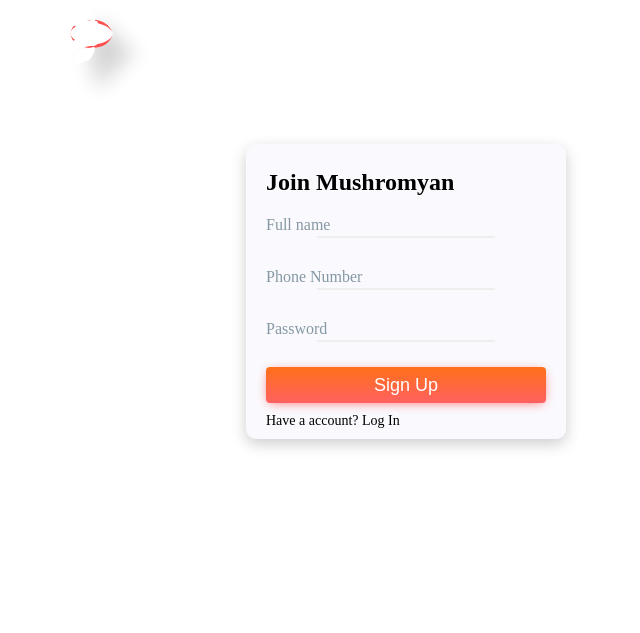
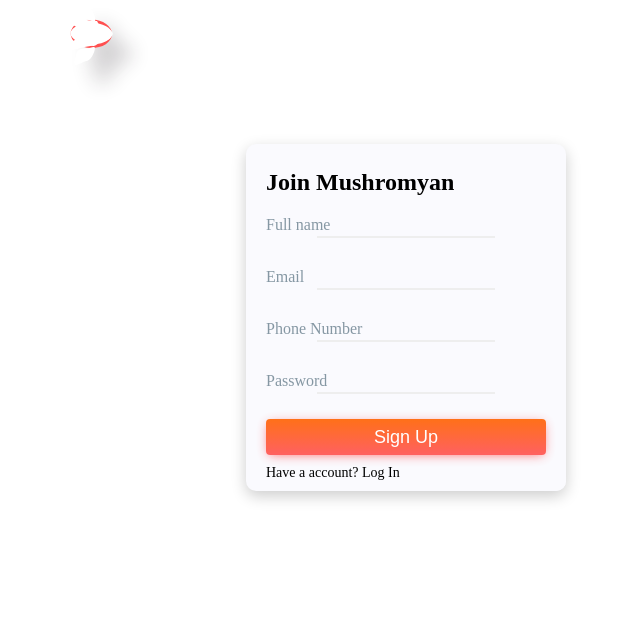
Before and after one commit to zsaaupo/ecom, a Django app: page /user/join in a window 1280 px wide. Shown: the part 146-779 px from the top of the page, without its empty margins (234-874 px from the left). Run offline with Django 4.2, Linux system fonts and the light colour scheme.

Commit message:
OTP send by email added

```diff
--- a/Customer/admin.py
+++ b/Customer/admin.py
@@ -6,6 +6,7 @@
     list_display = [
         "user",
         "full_name",
+        "email",
         "phone_number"
     ]
 
--- a/Customer/models.py
+++ b/Customer/models.py
@@ -5,6 +5,7 @@
 
     user = models.OneToOneField(User, on_delete=models.PROTECT)
     full_name = models.CharField(max_length=50)
+    email = models.EmailField(max_length=100, unique=True)
     phone_number = models.CharField(max_length=11)
     otp = models.CharField(max_length=6, null=True, blank=True)
 
--- a/Customer/templates/signUp.html
+++ b/Customer/templates/signUp.html
@@ -9,6 +9,10 @@
             <div class="input">
                 <input type="text" id="full_name" name="full_name" class="input_field" required />
                 <label for="full_name" class="input_label">Full name</label>
+            </div>
+            <div class="input">
+                <input type="email" id="email" name="email" class="input_field" required />
+                <label for="email" class="input_label">Email</label>
             </div>
             <div class="input">
                 <input type="text" id="phone_number" name="phone_number" class="input_field" required />
@@ -367,12 +371,13 @@
         $("#sign_up_form").submit(function(e){
             e.preventDefault();
             var full_name = $("#full_name").val();
+            var email = $("#email").val();
             var phone_number = $("#phone_number").val();
             var password = $("#password").val();
             $.ajax({
                 type: "POST",
                 url: "/user/sign_up_api/",
-                data: JSON.stringify({'full_name': full_name, 'phone_number': phone_number, 'password': password}),
+                data: JSON.stringify({'full_name': full_name, 'email': email, 'phone_number': phone_number, 'password': password}),
                 contentType: "application/json; charset=utf-8",
                 dataType: "json",
                 success: function(response){
@@ -398,7 +403,7 @@
             $.ajax({
                 type: 'PUT',
                 url: '/user/OTP_check_api/',
-                data: JSON.stringify({'phone_number': phone_number, 'otp': otp}),
+                data: JSON.stringify({'phone_number': phone_number, 'otp': otp,}),
                 contentType: "application/json; charset=utf-8",
                 dataType: "json",
                 success: function(response){
--- a/Customer/views.py
+++ b/Customer/views.py
@@ -10,6 +10,10 @@
 from django.contrib.auth.hashers import make_password, check_password
 from .models import Customer
 
+# email imports
+import smtplib
+from email.mime.multipart import MIMEMultipart
+from email.mime.text import MIMEText
 
 def sign_up(request):
     return render(request, "signUp.html")
@@ -43,6 +47,57 @@
 
 
 
+# OTP send by email
+
+
+def send_mail(to, subject, body):
+
+    smtp_server = 'smtp.gmail.com'
+    smtp_port = '465'
+    sender_email = 'mushroomyan01@gmail.com'
+    sender_password = 'fjjvrpvxrrubkbsg'
+    server = None
+
+    try:
+        server = smtplib.SMTP_SSL(smtp_server, smtp_port)
+        server.ehlo()
+        server.login(sender_email, sender_password)
+        msg = MIMEMultipart()
+        msg['From'] = sender_email
+        msg['To'] = to
+        msg['Subject'] = subject
+
+
+        html = """\
+        <html>
+            <head></head>
+            <body>
+        """
+        html += body.replace('\r\n', '<br/>\r\n')
+        """
+            </body>
+        </html>
+        """
+        msg.attach(MIMEText(html, 'html'))
+        server.sendmail(
+            from_addr=sender_email,
+            to_addrs=to,
+            msg=msg.as_string())
+        print("Mail Send")
+    except Exception as ex:
+        print(str(ex))
+    finally:
+        if server != None:
+            server.quit()
+
+
+def thread_send_email(to, subject, body):
+
+    thread = Thread(target=send_mail, args=(to, subject, body))
+    thread.start()
+
+
+
 
 # APIs
 
@@ -61,6 +116,10 @@
             if 'full_name' not in data or data['full_name'] == '':
                 result['massage'] = "Name can not be null."
                 result['error'] = "Full name"
+                return Response(result, status=HTTP_400_BAD_REQUEST)
+            if 'email' not in data or data['email'] == '':
+                result['massage'] = "Email can not be null."
+                result['error'] = "Email"
                 return Response(result, status=HTTP_400_BAD_REQUEST)
             if 'phone_number' not in data or data['phone_number'] == '':
                 result['massage'] = "Phone number can not be null."
@@ -85,16 +144,19 @@
                 random_number = random.randint(000000, 999999)
                 customer = Customer()
                 customer.full_name = data['full_name']
+                customer.email = data['email']
                 customer.phone_number = data['phone_number']
                 customer.user = user
                 customer.otp = random_number
                 customer.save()
 
                 # thread_send_otp(data['phone_number'], random_number)
+                thread_send_email(data['email'], 'your OTP', 'OTP : '+str(random_number))
 
                 result['status'] = HTTP_202_ACCEPTED
                 result['massage'] = "Success"
                 result['phone_number'] = data['phone_number']
+                result['email'] = data['email']
                 return Response(result)
             else:
                 result['status'] = HTTP_226_IM_USED
```
Also changed, not shown: Customer/migrations/0002_customer_email.py (added), db.sqlite3.
